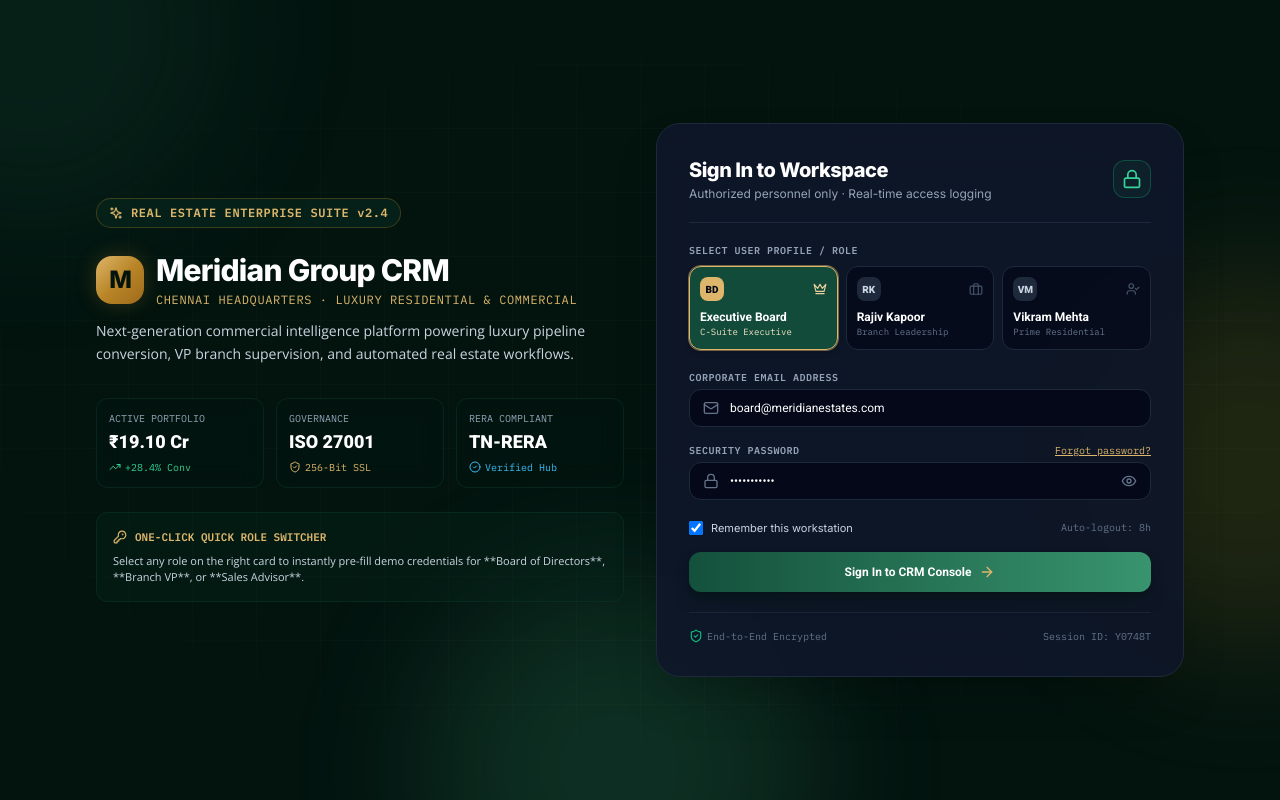
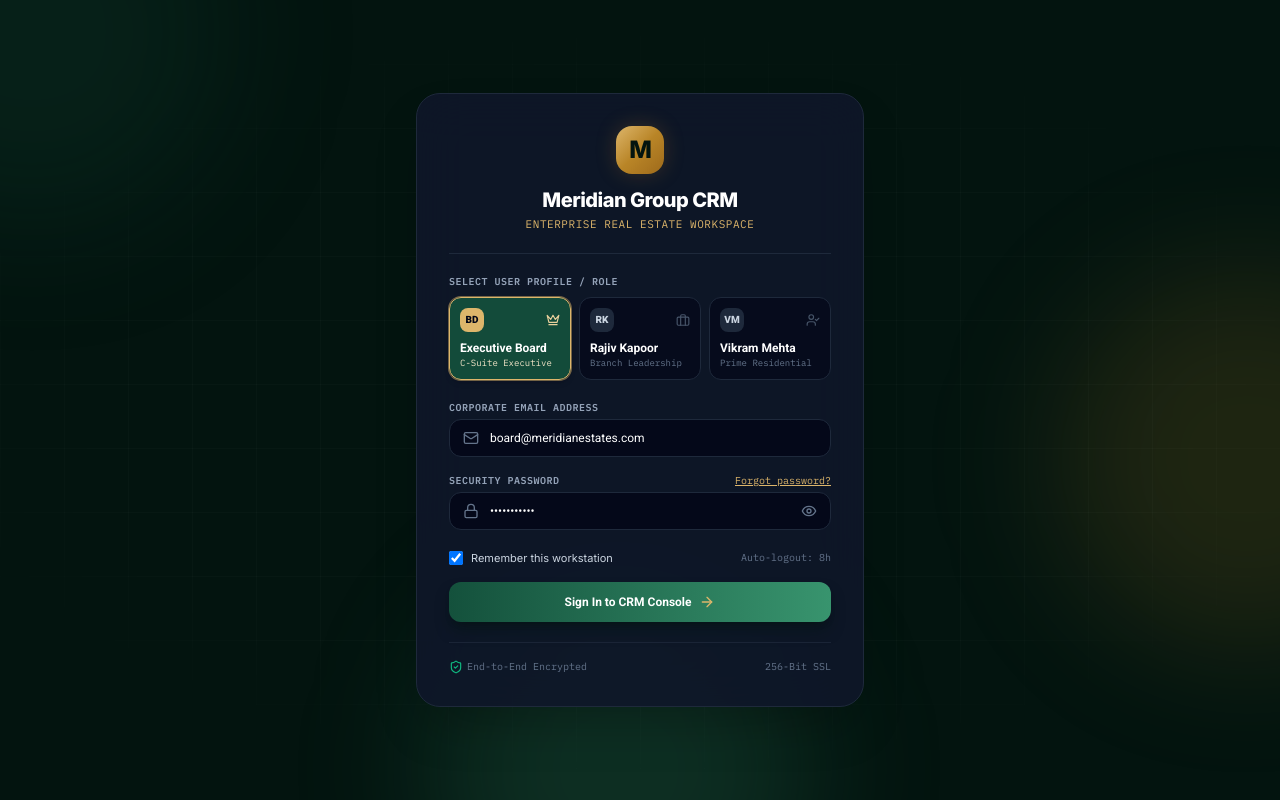
Before and after one commit to agassi27101-hash/CRM, a React (Vite) app: page / in a window 1280 px wide. Built offline with nearby package versions, Linux system fonts and the light colour scheme.

Commit message:
style: remove marketing column and center login card

```diff
--- a/src/components/auth/LoginPage.jsx
+++ b/src/components/auth/LoginPage.jsx
@@ -9,13 +9,8 @@ import {
   Eye,
   EyeOff,
   ShieldCheck,
-  Building2,
-  Sparkles,
   ArrowRight,
-  KeyRound,
-  CheckCircle2,
-  TrendingUp,
-  Globe2
+  CheckCircle2
 } from 'lucide-react';
 
 export default function LoginPage() {
@@ -43,11 +38,11 @@ export default function LoginPage() {
     setTimeout(() => {
       login(email, password);
       setLoading(false);
-    }, 450);
+    }, 400);
   };
 
   return (
-    <div className="min-h-screen w-full bg-[#03140F] flex flex-col justify-center relative overflow-hidden font-inter text-slate-100 selection:bg-gold-500 selection:text-brand-950">
+    <div className="min-h-screen w-full bg-[#03140F] flex items-center justify-center relative overflow-hidden font-inter text-slate-100 selection:bg-gold-500 selection:text-brand-950 p-4 sm:p-6">
       {/* Ambient Luxury Background Glows */}
       <div className="absolute -top-40 -left-40 w-96 h-96 bg-brand-600/20 rounded-full blur-3xl pointer-events-none" />
       <div className="absolute top-1/3 -right-40 w-96 h-96 bg-gold-500/15 rounded-full blur-3xl pointer-events-none" />
@@ -56,91 +51,21 @@ export default function LoginPage() {
       {/* Decorative Grid Lines */}
       <div className="absolute inset-0 bg-[linear-gradient(to_right,#ffffff05_1px,transparent_1px),linear-gradient(to_bottom,#ffffff05_1px,transparent_1px)] bg-[size:4rem_4rem] [mask-image:radial-gradient(ellipse_60%_50%_at_50%_50%,#000_70%,transparent_100%)] pointer-events-none" />
 
-      <div className="max-w-6xl w-full mx-auto px-4 sm:px-6 lg:px-8 py-8 relative z-10 my-auto">
-        <div className="grid grid-cols-1 lg:grid-cols-12 gap-8 items-center">
+      {/* Centered Login Box */}
+      <div className="max-w-md w-full relative z-10 my-auto">
+        <div className="bg-slate-900/90 border border-slate-800 rounded-3xl p-6 sm:p-8 shadow-2xl backdrop-blur-xl relative">
 
-          {/* Left Column: Brand Hero & Live Portfolio Metrics */}
-          <div className="lg:col-span-6 space-y-6 text-left">
-            <div className="inline-flex items-center gap-2 px-3 py-1.5 rounded-full bg-brand-900/80 border border-gold-500/30 text-gold-400 text-xs font-mono tracking-wider font-semibold">
-              <Sparkles className="w-3.5 h-3.5" />
-              <span>REAL ESTATE ENTERPRISE SUITE v2.4</span>
-            </div>
-
-            <div className="space-y-3">
-              <div className="flex items-center gap-3">
-                <div className="w-12 h-12 rounded-2xl bg-gradient-to-br from-gold-400 via-gold-500 to-gold-600 flex items-center justify-center shadow-glow text-brand-950 font-extrabold text-2xl tracking-tighter shrink-0">
+          {/* Brand Header */}
+          <div className="flex flex-col items-center text-center pb-5 border-b border-slate-800">
+            <div className="w-12 h-12 rounded-2xl bg-gradient-to-br from-gold-400 via-gold-500 to-gold-600 flex items-center justify-center shadow-glow text-brand-950 font-extrabold text-2xl tracking-tighter shrink-0 mb-3">
               M
             </div>
-                <div>
-                  <h1 className="text-2xl sm:text-3xl font-extrabold text-white tracking-tight leading-none">
+            <h1 className="text-xl font-extrabold text-white tracking-tight">
               Meridian Group CRM
             </h1>
-                  <p className="text-xs text-gold-400 font-mono tracking-wider mt-1 uppercase">
-                    Chennai Headquarters · Luxury Residential & Commercial
+            <p className="text-[11px] text-gold-400 font-mono tracking-wider mt-0.5 uppercase">
+              Enterprise Real Estate Workspace
             </p>
-                </div>
-              </div>
-
-              <p className="text-sm text-slate-300 font-open-sans leading-relaxed max-w-lg">
-                Next-generation commercial intelligence platform powering luxury pipeline conversion, VP branch supervision, and automated real estate workflows.
-              </p>
-            </div>
-
-            {/* Live Trust & Security Badges */}
-            <div className="grid grid-cols-3 gap-3 pt-2">
-              <div className="p-3 rounded-xl bg-brand-950/80 border border-brand-800/60 backdrop-blur-md">
-                <div className="text-[10px] font-mono text-slate-400 uppercase">Active Portfolio</div>
-                <div className="text-lg font-roboto font-extrabold text-white mt-0.5">₹19.10 Cr</div>
-                <div className="text-[10px] text-emerald-400 flex items-center gap-1 mt-1 font-mono">
-                  <TrendingUp className="w-3 h-3" /> +28.4% Conv
-                </div>
-              </div>
-
-              <div className="p-3 rounded-xl bg-brand-950/80 border border-brand-800/60 backdrop-blur-md">
-                <div className="text-[10px] font-mono text-slate-400 uppercase">Governance</div>
-                <div className="text-lg font-roboto font-extrabold text-white mt-0.5">ISO 27001</div>
-                <div className="text-[10px] text-gold-400 flex items-center gap-1 mt-1 font-mono">
-                  <ShieldCheck className="w-3 h-3" /> 256-Bit SSL
-                </div>
-              </div>
-
-              <div className="p-3 rounded-xl bg-brand-950/80 border border-brand-800/60 backdrop-blur-md">
-                <div className="text-[10px] font-mono text-slate-400 uppercase">RERA Compliant</div>
-                <div className="text-lg font-roboto font-extrabold text-white mt-0.5">TN-RERA</div>
-                <div className="text-[10px] text-sky-400 flex items-center gap-1 mt-1 font-mono">
-                  <CheckCircle2 className="w-3 h-3" /> Verified Hub
-                </div>
-              </div>
-            </div>
-
-            {/* Quick Demo Credentials Reminder */}
-            <div className="p-4 rounded-xl bg-brand-900/40 border border-brand-700/40 text-xs space-y-2">
-              <div className="flex items-center gap-2 text-gold-400 font-mono font-bold uppercase text-[11px]">
-                <KeyRound className="w-3.5 h-3.5" /> One-Click Quick Role Switcher
-              </div>
-              <p className="text-slate-300 text-[11px] font-open-sans">
-                Select any role on the right card to instantly pre-fill demo credentials for **Board of Directors**, **Branch VP**, or **Sales Advisor**.
-              </p>
-            </div>
-          </div>
-
-          {/* Right Column: Interactive Login Portal Card */}
-          <div className="lg:col-span-6">
-            <div className="bg-slate-900/90 border border-slate-800 rounded-3xl p-6 sm:p-8 shadow-2xl backdrop-blur-xl relative">
-
-              {/* Card Header */}
-              <div className="flex items-center justify-between pb-5 border-b border-slate-800">
-                <div>
-                  <h2 className="text-xl font-extrabold text-white tracking-tight">
-                    Sign In to Workspace
-                  </h2>
-                  <p className="text-xs text-slate-400 mt-0.5">
-                    Authorized personnel only · Real-time access logging
-                  </p>
-                </div>
-                <div className="p-2 rounded-xl bg-brand-600/20 text-emerald-400 border border-emerald-500/30">
-                  <Lock className="w-5 h-5" />
-                </div>
           </div>
 
           {/* 1-Click Role Switcher Badges */}
@@ -156,7 +81,7 @@ export default function LoginPage() {
                     key={u.id}
                     type="button"
                     onClick={() => handleRoleSelect(u)}
-                        className={`p-2.5 rounded-xl border text-left transition-all duration-200 flex flex-col justify-between ${
+                    className={`p-2.5 rounded-xl border text-left transition-all duration-200 flex flex-col justify-between cursor-pointer ${
                       isSelected
                         ? 'bg-brand-600/90 border-gold-400 shadow-md text-white ring-1 ring-gold-400/50'
                         : 'bg-slate-950/60 border-slate-800 text-slate-400 hover:border-slate-700 hover:text-slate-200'
@@ -213,7 +138,7 @@ export default function LoginPage() {
                 <button
                   type="button"
                   onClick={() => setShowForgotModal(true)}
-                      className="text-[10px] font-mono text-gold-400 hover:text-gold-300 underline"
+                  className="text-[10px] font-mono text-gold-400 hover:text-gold-300 underline cursor-pointer"
                 >
                   Forgot password?
                 </button>
@@ -231,14 +156,14 @@ export default function LoginPage() {
                 <button
                   type="button"
                   onClick={() => setShowPassword(!showPassword)}
-                      className="absolute right-3.5 top-1/2 -translate-y-1/2 text-slate-500 hover:text-slate-300"
+                  className="absolute right-3.5 top-1/2 -translate-y-1/2 text-slate-500 hover:text-slate-300 cursor-pointer"
                 >
                   {showPassword ? <EyeOff className="w-4 h-4" /> : <Eye className="w-4 h-4" />}
                 </button>
               </div>
             </div>
 
-                {/* Remember Me & SSO Simulation */}
+            {/* Remember Me */}
             <div className="flex items-center justify-between text-xs pt-1">
               <label className="flex items-center gap-2 cursor-pointer text-slate-300 text-[11px]">
                 <input
@@ -276,11 +201,8 @@ export default function LoginPage() {
             <span className="flex items-center gap-1">
               <ShieldCheck className="w-3.5 h-3.5 text-emerald-500" /> End-to-End Encrypted
             </span>
-                <span>Session ID: {Math.random().toString(36).substring(7).toUpperCase()}</span>
+            <span>256-Bit SSL</span>
           </div>
-            </div>
-          </div>
-
         </div>
       </div>
 
@@ -320,7 +242,7 @@ export default function LoginPage() {
                   setShowForgotModal(false);
                   setForgotSent(false);
                 }}
-                className="px-3 py-1.5 text-xs text-slate-400 hover:text-white"
+                className="px-3 py-1.5 text-xs text-slate-400 hover:text-white cursor-pointer"
               >
                 Close
               </button>
@@ -328,7 +250,7 @@ export default function LoginPage() {
                 <button
                   type="button"
                   onClick={() => setForgotSent(true)}
-                  className="px-4 py-2 bg-brand-600 text-white rounded-xl font-bold text-xs hover:bg-brand-500"
+                  className="px-4 py-2 bg-brand-600 text-white rounded-xl font-bold text-xs hover:bg-brand-500 cursor-pointer"
                 >
                   Send Reset Link
                 </button>
```
Lines whose indentation alone changed are shown as unchanged.
